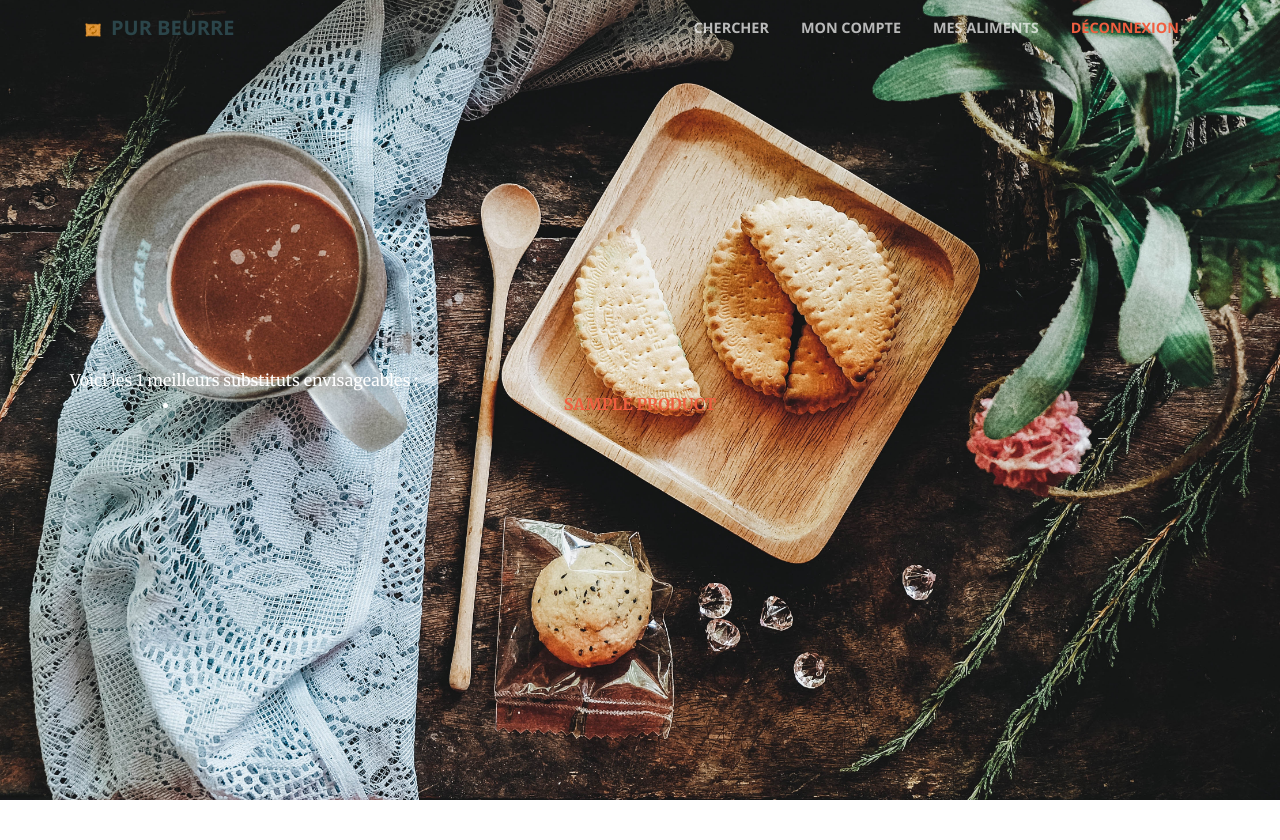
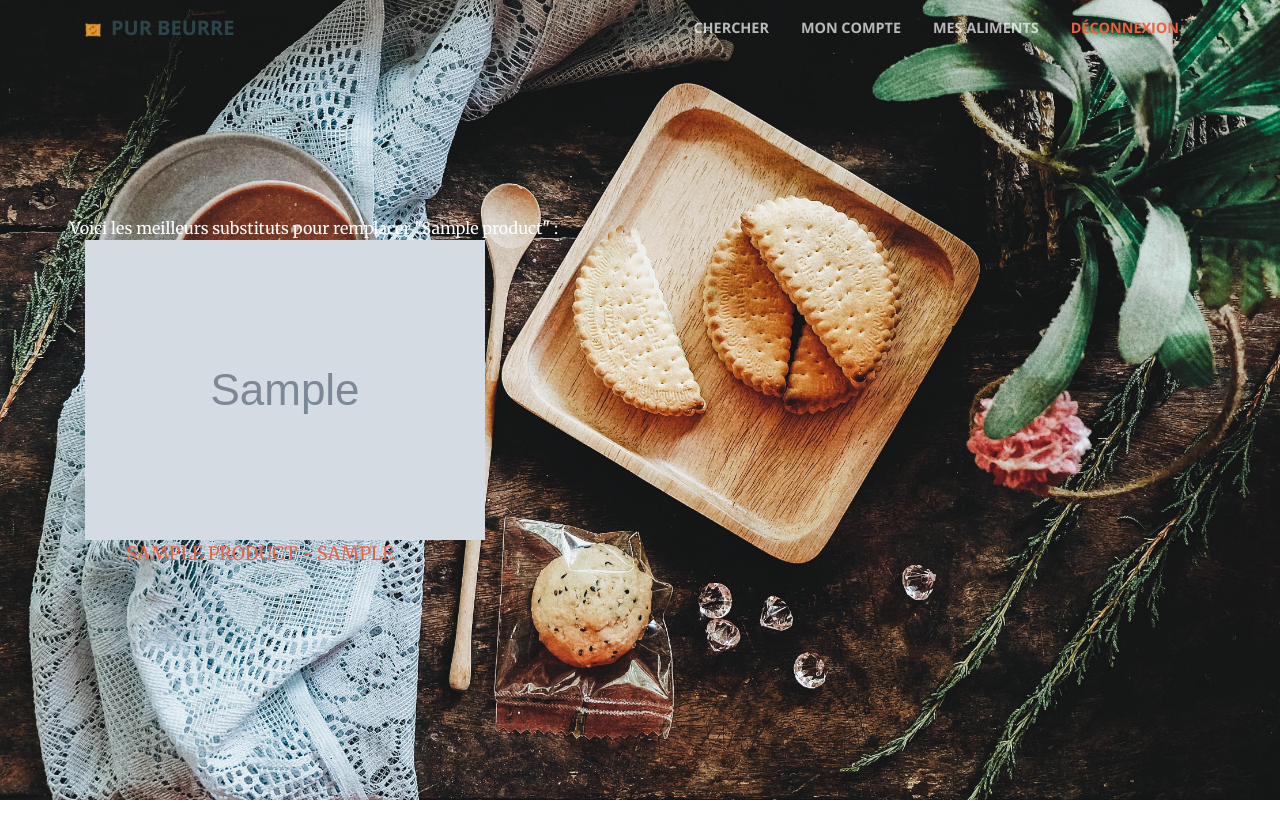
Before and after one commit to lauremenaut/2018_07_31_python_projet_8, a Django app: template pur_beurre_lm/healthier_food/templates/healthier_food/substitute.html in a window 1280 px wide. Shown: the top 840 px of the page. Run offline with Django 3.2, Linux system fonts and the light colour scheme; the template is opened without the code that fills it: values that come from a table or form of the project are taken from there, others are empty; tables that the repository leaves empty hold one stand-in row (values such as "Sample post"); grey boxes marked "Sample" are stand-in pictures; some libraries are stand-ins or nearby versions.

Commit message:
improve products display using Bootstrap classes

```diff
--- a/pur_beurre_lm/healthier_food/templates/healthier_food/substitute.html
+++ b/pur_beurre_lm/healthier_food/templates/healthier_food/substitute.html
@@ -3,12 +3,13 @@
 {% block content %}
     <header class="search_bg masthead text-center text-white d-flex">
         <div class="container my-auto">
-            <div class="row">Voici les {{healthy_products|length}} meilleurs substituts envisageables :
-                <ul class="col-lg-10 mx-auto">
+            <div class="row">Voici les meilleurs substituts pour remplacer "{{ unhealthy_product }}" :
+            </div>
+            <div class="row">
                 {% for healthy_product in healthy_products %}
-                        <li class="text-uppercase">
-                            <a href="/healthier_food/{{ healthy_product.code }}"><strong>{{ healthy_product.name }}</strong></a>
-                        </li>
+                    <p class="col-xs-12 col-sm-6 col-md-4 col-lg-4 text-uppercase text-center">
+                        <a href="/healthier_food/{{ healthy_product.code }}"><img src="{{ healthy_product.image }}"><br><strong>{{ healthy_product.name }} - {{ healthy_product.nutrition_grade }}</strong></a>
+                    </p>
                     {% if not forloop.last %}
                         <hr>
                     {% endif %}
@@ -16,7 +17,6 @@
                     {% empty %}
                         <p>Aucune proposition de substitut satisfaisante :-(</p>
                 {% endfor %}
-                </ul>
             </div>
         </div>
     </header>
```
Lines whose indentation alone changed are shown as unchanged.
